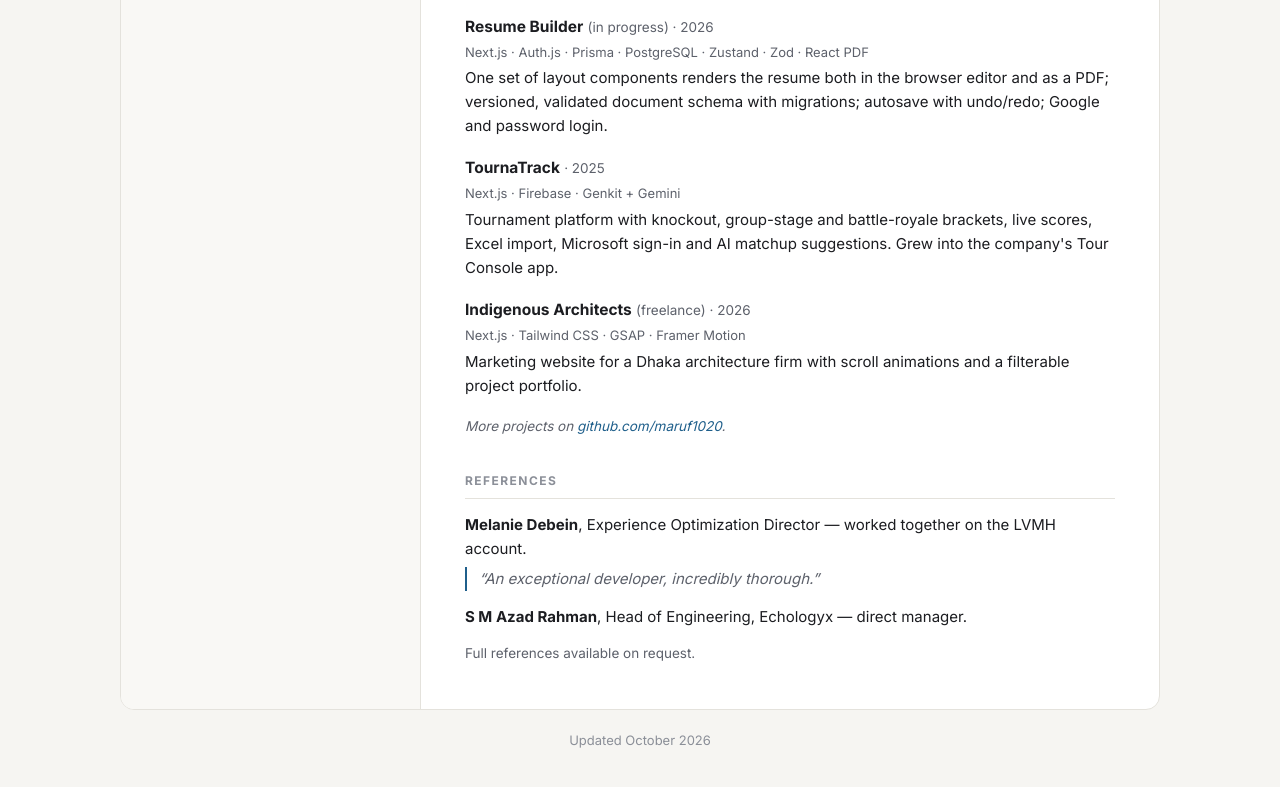
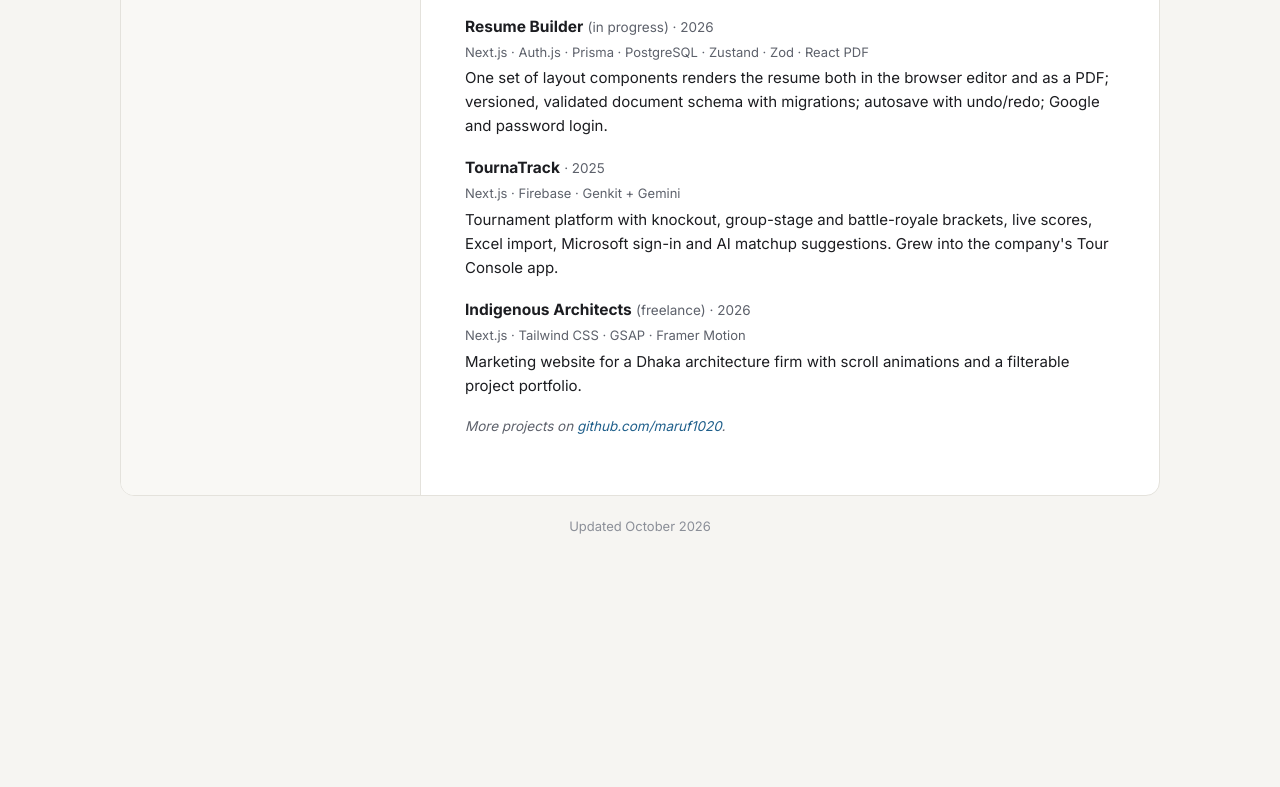
Before and after one commit to maruf1020/resume-maruf, a plain HTML site: page index.html in a window 1280 px wide. Shown: the part 2760-3547 px from the top of the page. After the commit the page ends 3337 px from the top, so only its background shows below. Drawn offline with Linux system fonts and the light colour scheme.

Commit message:
Remove references section

```diff
--- a/index.html
+++ b/index.html
@@ -381,15 +381,6 @@
       <p class="small" style="margin-top:18px"><i>More projects on <a href="https://github.com/maruf1020" target="_blank" rel="noopener">github.com/maruf1020</a>.</i></p>
     </section>
 
-    <section>
-      <h2>References</h2>
-      <div class="ref">
-        <b>Melanie Debein</b>, Experience Optimization Director — worked together on the LVMH account.
-        <blockquote>“An exceptional developer, incredibly thorough.”</blockquote>
-      </div>
-      <div class="ref"><b>S M Azad Rahman</b>, Head of Engineering, Echologyx — direct manager.</div>
-      <p class="small" style="margin:14px 0 0">Full references available on request.</p>
-    </section>
   </main>
 </div>
 
```
